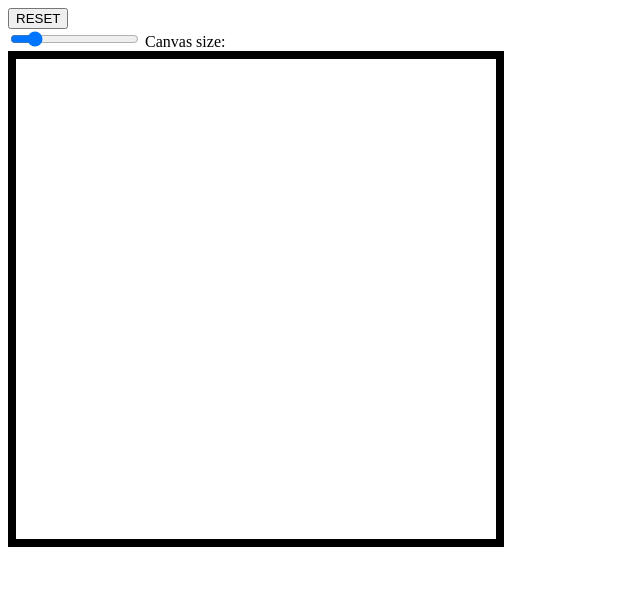
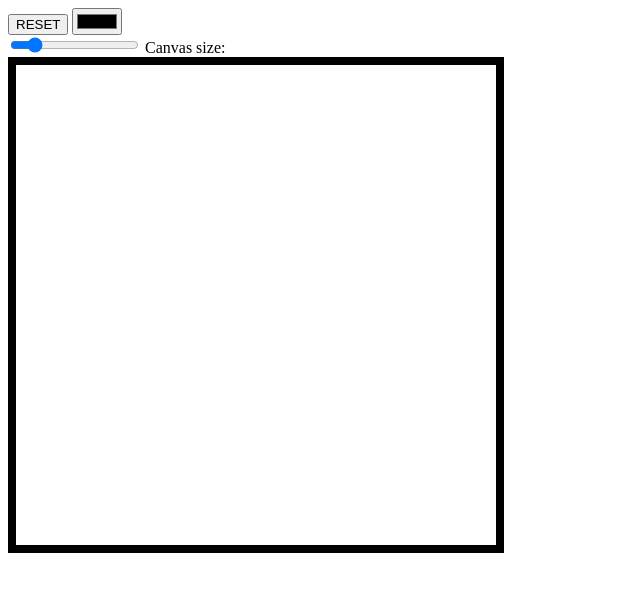
Before and after one commit to MarcinStarz/etch-a-sketch, a plain HTML site: page index.html in a window 1280 px wide. Shown: the whole page, without its empty margins (0-640 px from the left). Drawn offline with Linux system fonts and the light colour scheme.

Commit message:
Add color picker

```diff
--- a/index.html
+++ b/index.html
@@ -7,6 +7,7 @@
     </head>
     <body>
         <input type="button" class="reset-button" value="RESET">
+        <input type="color" class="color-picker" value="#000000">
        <div id="sliderContainer">
             <input type="range" min="1" max="100" value="16" id="sliderAmount">
             <label for="sliderAmount" class="label">Canvas size: <span class="canvasSize"></span></label>
```
